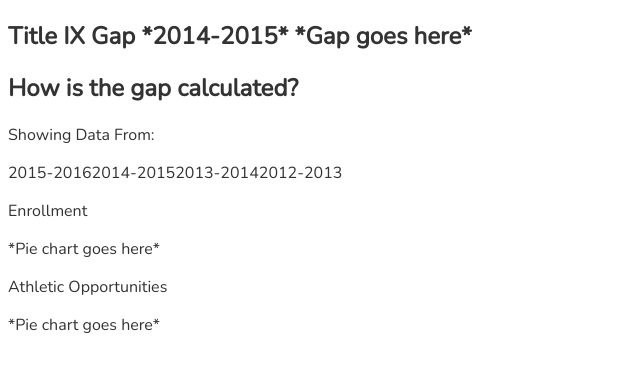
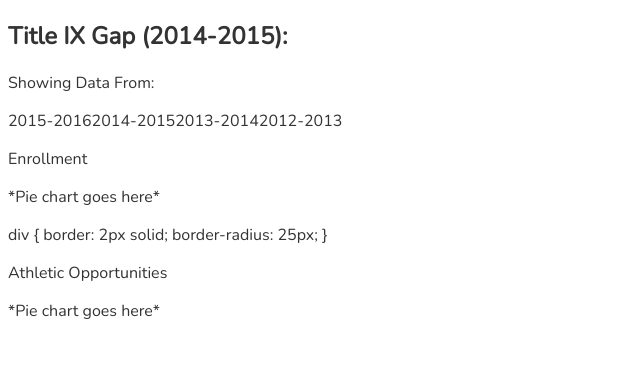
Before and after one commit to silverli/FairPlay, a Django app: template webapp/templates/school_view.html in a window 1280 px wide. Shown: the part 268-644 px from the top of the page, without its empty margins (0-640 px from the left). Run offline with Django 3.2, Linux system fonts and the light colour scheme; the template is opened without the code that fills it, so the values that code supplies are empty.

Commit message:
Cool Stuff

```diff
--- a/webapp/templates/christians_test.html
+++ b/webapp/templates/christians_test.html
@@ -9,7 +9,7 @@
         <header>
             <nav>
                 <a href="https://google.com" target="_blank">
-                    <img class="left" src="{% static "img/fairplay-logo-black.png" %}" width="300" height="68">
+                    <img src="{% static "img/fairplay-logo-black.png" %}" width="300" height="68">
                 </a>
                     <ul>
                         <li><a href="#">Schools</a></li>
--- a/webapp/templates/school_view.html
+++ b/webapp/templates/school_view.html
@@ -21,12 +21,17 @@
 <body>
     <h2>School Name: {{school.name}}</h2>
     <h2>School District | School County: {{school.district.name}}</h2>
-    <h2>Title IX Gap *2014-2015*   *Gap goes here*</h2>
-    <h2>How is the gap calculated?</h2>
+    <h2>Title IX Gap (2014-2015):   </h2>
     <p>Showing Data From:</p>
     <p>2015-2016<t>2014-2015</t><t>2013-2014</t><t>2012-2013</t></p>
     <p>Enrollment</p>
     <p>*Pie chart goes here*</p>
+    <p>
+        div {
+    border: 2px solid;
+    border-radius: 25px;
+        }
+    </p>
     <p>Athletic Opportunities</p>
         <p>*Pie chart goes here*</p><br>
         <p>{{opportunities_needed}} new opportunities for girls are needed to achieve equity.</p>    <br>
```
